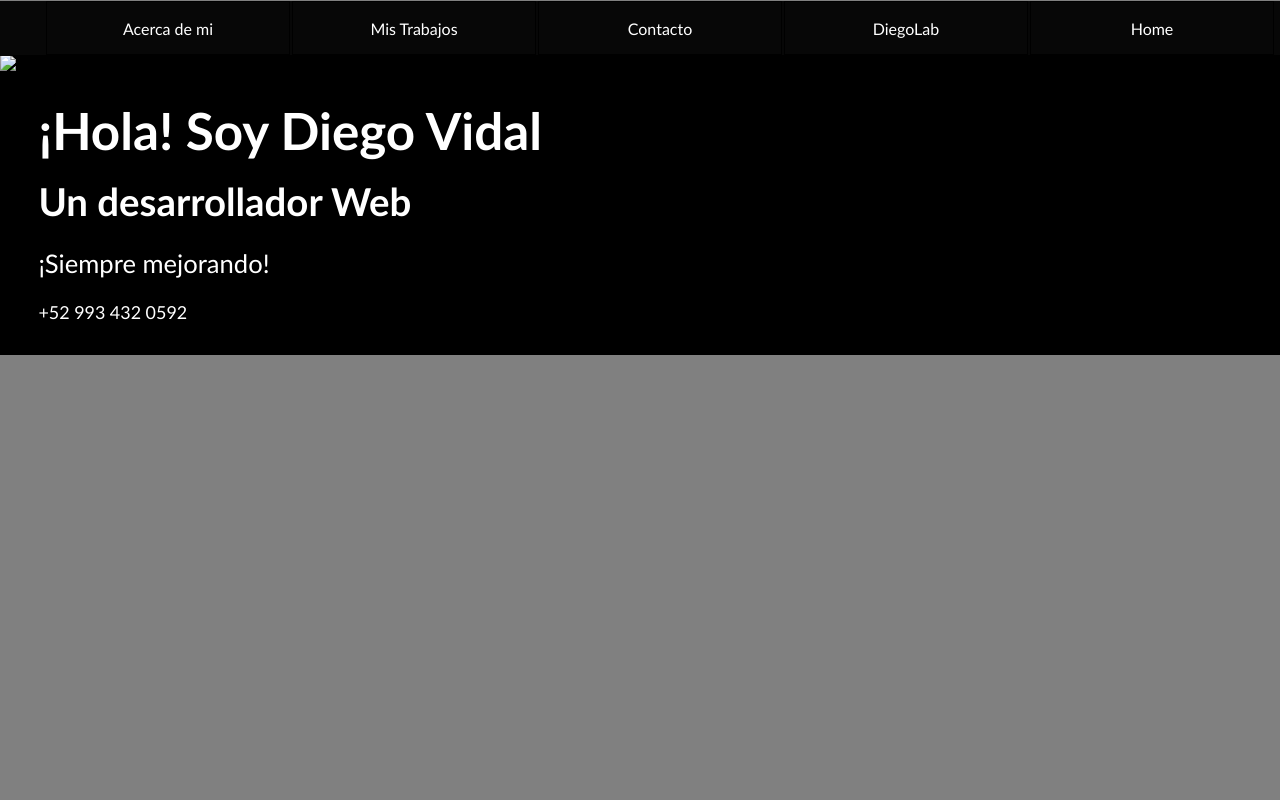
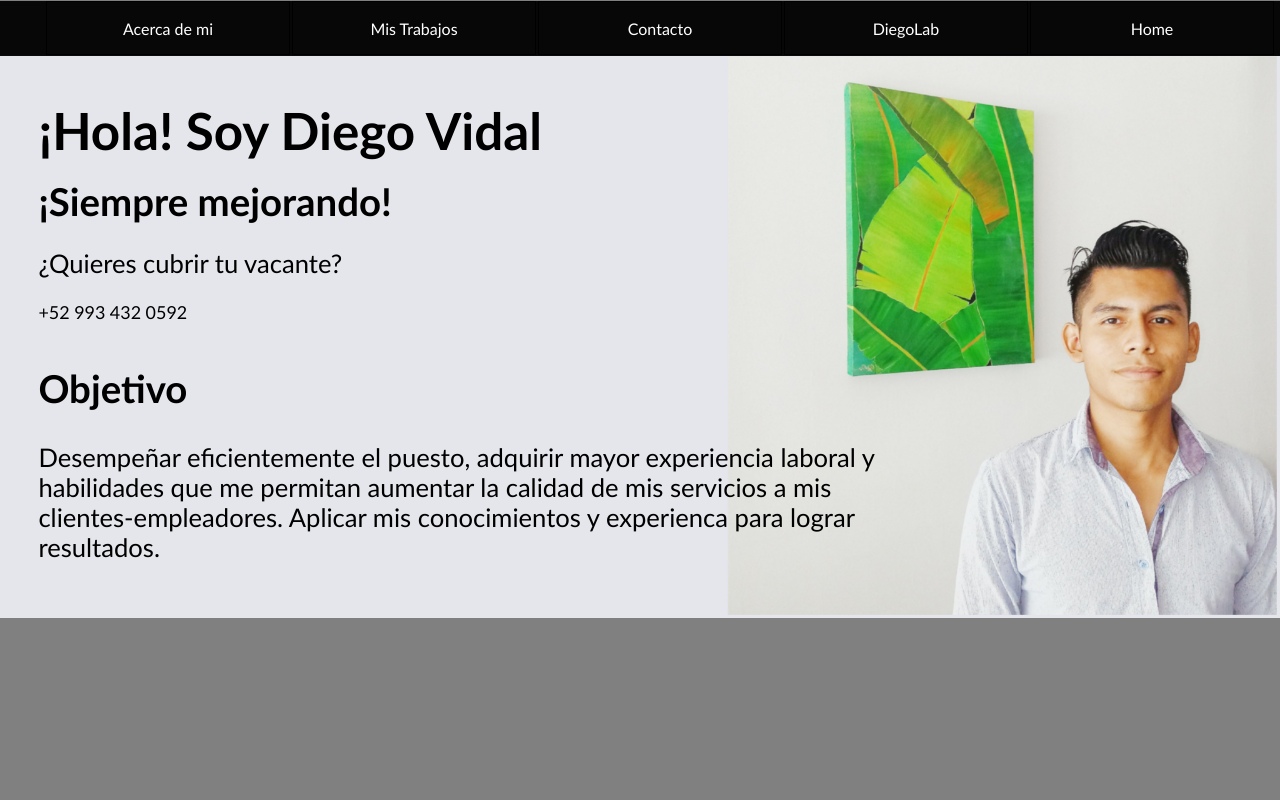
Before and after one commit to Diegogagan2587/Diegogagan2587-old-portfolio, a plain HTML site: page portfolio/curriculumn/cvdiego-vidal-lopez.html in a window 1280 px wide. Shown: the top 800 px of the page. Drawn offline with Linux system fonts and the light colour scheme; files whose address does not match are found by name.

Commit message:
We redesign the welcome section into the cv page and added an objetive paragraph

```diff
--- a/portfolio/curriculumn/cvdiego-vidal-lopez.css
+++ b/portfolio/curriculumn/cvdiego-vidal-lopez.css
@@ -88,12 +88,17 @@ header img {
 header .welcome-section .aboutme {
     display: flex;
     flex-direction: column;
-    color: white;
+    color: black;
     line-height: 5px;
     position: relative;
     top: 3vw;
     margin-left: 3%;
     font-size: 2vw;
+}
+header .welcome-section .aboutme #objetivo {
+    line-height: initial;
+    max-width: 70%;
+    width: 100%;
 }
 @media ( max-width: 400px) {
     header .welcome-section .aboutme {
--- a/portfolio/curriculumn/cvdiego-vidal-lopez.html
+++ b/portfolio/curriculumn/cvdiego-vidal-lopez.html
@@ -1,14 +1,12 @@
 <!DOCTYPE html>
 <html>
+
 <head>
-        <link
-        href="cvdiego-vidal-lopez.css" rel="stylesheet" type="text/css">
-        <link
-        href="cvdiego-vidal-lopez.css"
-        rel="stylesheet"
-        type="text/css">
+    <link href="cvdiego-vidal-lopez.css" rel="stylesheet" type="text/css">
+    <link href="cvdiego-vidal-lopez.css" rel="stylesheet" type="text/css">
     <title>CV Diego Vidal</title>
 </head>
+
 <body>
     <!--Start navigation bar-->
     <nav class="nav-container">
@@ -44,20 +42,32 @@
     <!--Start Welcome section-->
     <header>
         <div id="aboutme" class="welcome-section">
-            <img src="images/Soy Diego.jpg" alt="diego vidal's picture">
+            <img src="../../images/diego-vidal/diego-vidal-y-cuadro-pared.jpg" alt="diego vidal's picture">
             <div class="aboutme">
                 <h1>
                     ¡Hola! Soy Diego Vidal
                 </h1>
                 <h2>
-                        Un desarrollador Web
+                    ¡Siempre mejorando!
                 </h2>
                 <p>
-                        ¡Siempre mejorando!
+                    ¿Quieres cubrir tu vacante?
                 </p>
                 <p id="cellphone">
                     +52 993 432 0592
                 </p>
+                <div id="objetivo">
+                    <h2>
+                        Objetivo
+                    </h2>
+                    <p>
+                        Desempeñar eficientemente el puesto,
+                        adquirir mayor experiencia laboral y habilidades
+                        que me permitan aumentar la calidad de mis servicios
+                        a mis clientes-empleadores. Aplicar mis conocimientos
+                        y experienca para lograr resultados.
+                    </p>
+                </div>
             </div>
         </div>
     </header>
@@ -70,8 +80,7 @@
             </h2>
         </div>
         <div class="project1">¡Hola Soy Diego Vidal!
-                <img src="images/portfolio-dvl/portfoliodvl.png"
-                alt="picture of Diego Portfolio">
+            <img src="images/portfolio-dvl/portfoliodvl.png" alt="picture of Diego Portfolio">
             <a href="diegolab/rwd-projects/5-personal-portfolio.html">Mi Pagina Web Personal</a>
         </div>
         <div class="project2">Original Trombones
@@ -132,9 +141,7 @@
     <!--Ends Projects-->
 
 </body>
-
-
-
+<!--
     <oldbody>
         <div class="main-page-container">
         <header>
@@ -177,17 +184,6 @@
         </div>
             </div>
             <hr>
-            <h2>
-                Objetivo
-            </h2>
-            <p>
-                Desempeñar eficientemente el puesto,
-                adquirir mayor experiencia laboral y habilidades
-                que me permitan aumentar la calidad de mis servicios
-                a mis clientes-empleadores. Aplicar mis conocimientos
-                y experienca para lograr resultados.
-
-            </p>
                 <hr>
                 <h2>
                     Perfil
@@ -301,5 +297,6 @@
 
             </div>
         </div>
-    </oldbody>
+    </oldbody>-->
+
 </html>
```
Also changed, not shown: images/diego-vidal/diego-vidal-y-cuadro-pared.jpg (added), images/diego-vidal/mobile-diego-vidal-y-cuadro-pared.jpg (added). Lines whose indentation alone changed are shown as unchanged.
